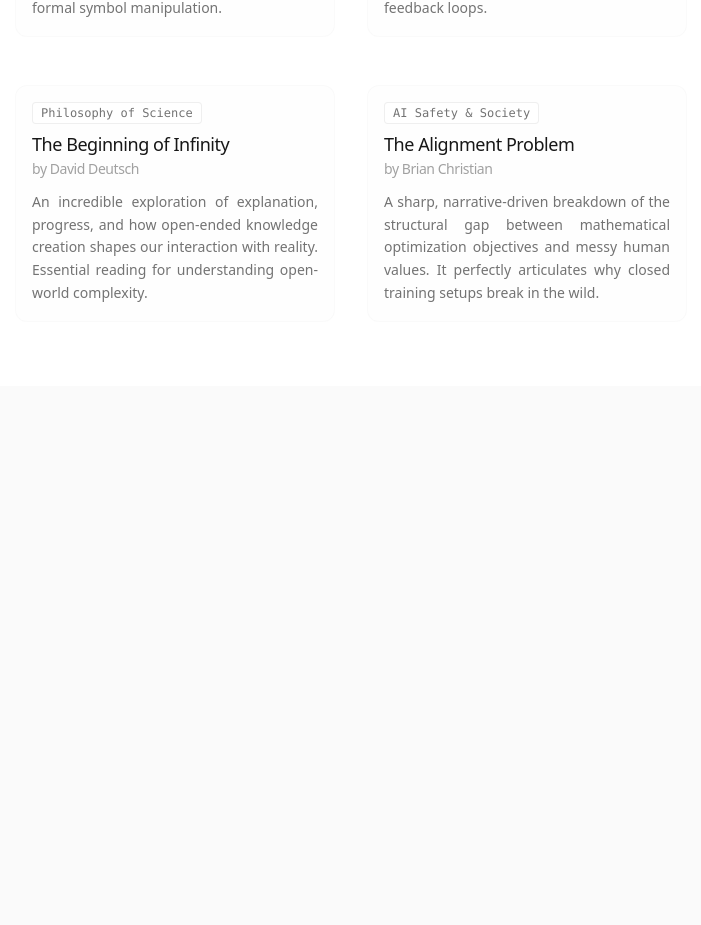
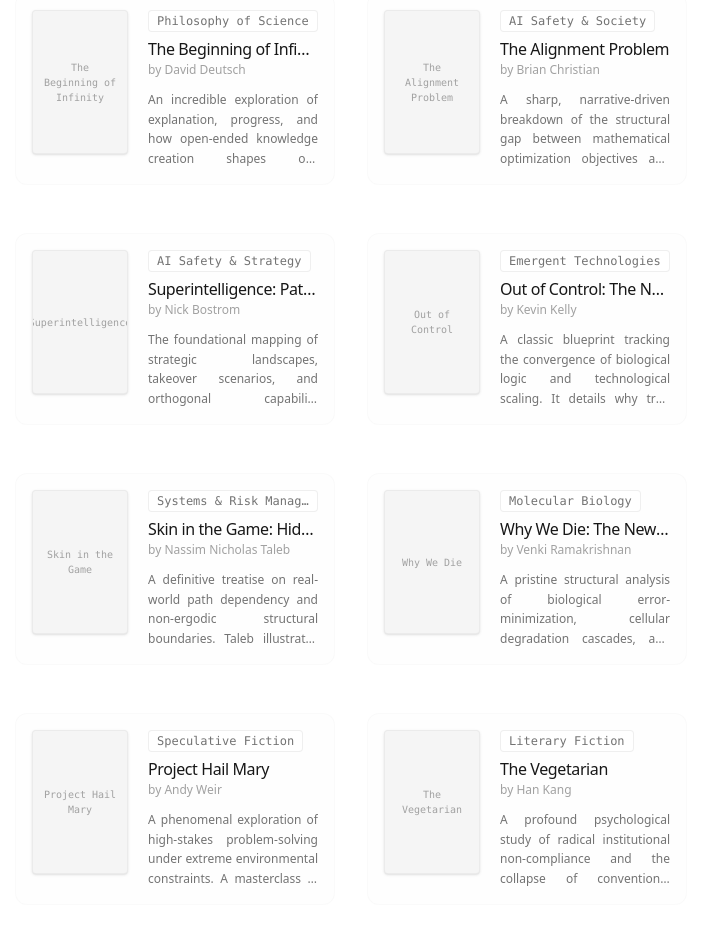
Before and after one commit to navienpotheri/personal-website, a Next.js app: page /books in a window 1280 px wide. Shown: the part 693-1618 px from the top of the page, without its empty margins (289-990 px from the left). Before the commit the page ends 1127 px from the top, so only its background shows below. Built offline with nearby package versions, Linux system fonts and the light colour scheme.

Commit message:
feat: merge all 10 foundational and structural texts into a clean 5x2 dashboard

```diff
--- a/app/books/page.tsx
+++ b/app/books/page.tsx
@@ -6,38 +6,87 @@
   author: string;
   category: string;
   review: string;
+  imagePlaceholderColor: string;
 }
 
 const books: Book[] = [
+  // The New Core Focus Four
   {
     title: "Gödel, Escher, Bach: An Eternal Golden Braid",
     author: "Douglas R. Hofstadter",
     category: "Cognitive Science & Computability",
-    review: "A masterpiece formalizing self-referential configurations and strange loops. It serves as the ultimate structural manual for understanding how high-level semantic intelligence emerges out of low-level formal symbol manipulation."
+    review: "A masterpiece formalizing self-referential configurations and strange loops. It serves as the ultimate structural manual for understanding how high-level semantic intelligence emerges out of low-level formal symbol manipulation.",
+    imagePlaceholderColor: "bg-neutral-100"
   },
   {
     title: "Behave: The Biology of Humans at Our Best and Worst",
     author: "Robert Sapolsky",
     category: "Neurobiology & Systems Dynamics",
-    review: "A monumental multi-scale analysis of continuous neural architectures. Sapolsky traces behavior from milliseconds before action up to evolutionary timelines, perfectly illuminating non-linear biological feedback loops."
+    review: "A monumental multi-scale analysis of continuous neural architectures. Sapolsky traces behavior from milliseconds before action up to evolutionary timelines, perfectly illuminating non-linear biological feedback loops.",
+    imagePlaceholderColor: "bg-neutral-100"
   },
   {
     title: "The Beginning of Infinity",
     author: "David Deutsch",
     category: "Philosophy of Science",
-    review: "An incredible exploration of explanation, progress, and how open-ended knowledge creation shapes our interaction with reality. Essential reading for understanding open-world complexity."
+    review: "An incredible exploration of explanation, progress, and how open-ended knowledge creation shapes our interaction with reality. Essential reading for understanding open-world complexity.",
+    imagePlaceholderColor: "bg-neutral-100"
   },
   {
     title: "The Alignment Problem",
     author: "Brian Christian",
     category: "AI Safety & Society",
-    review: "A sharp, narrative-driven breakdown of the structural gap between mathematical optimization objectives and messy human values. It perfectly articulates why closed training setups break in the wild."
+    review: "A sharp, narrative-driven breakdown of the structural gap between mathematical optimization objectives and messy human values. It perfectly articulates why closed training setups break in the wild.",
+    imagePlaceholderColor: "bg-neutral-100"
+  },
+  // The Original Six Infrastructure
+  {
+    title: "Superintelligence: Paths, Dangers, Strategies",
+    author: "Nick Bostrom",
+    category: "AI Safety & Strategy",
+    review: "The foundational mapping of strategic landscapes, takeover scenarios, and orthogonal capability trajectories. Essential for understanding the scale of the optimization challenge.",
+    imagePlaceholderColor: "bg-neutral-100"
+  },
+  {
+    title: "Out of Control: The New Biology of Machines",
+    author: "Kevin Kelly",
+    category: "Emergent Technologies",
+    review: "A classic blueprint tracking the convergence of biological logic and technological scaling. It details why true open-world agency must be grown organically rather than assembled purely from top-down scripts.",
+    imagePlaceholderColor: "bg-neutral-100"
+  },
+  {
+    title: "Skin in the Game: Hidden Asymmetries in Daily Life",
+    author: "Nassim Nicholas Taleb",
+    category: "Systems & Risk Management",
+    review: "A definitive treatise on real-world path dependency and non-ergodic structural boundaries. Taleb illustrates why optimization decoupled from direct systemic risk leads to catastrophic architectural degradation.",
+    imagePlaceholderColor: "bg-neutral-100"
+  },
+  {
+    title: "Why We Die: The New Science of Aging and the Quest for Immortality",
+    author: "Venki Ramakrishnan",
+    category: "Molecular Biology",
+    review: "A pristine structural analysis of biological error-minimization, cellular degradation cascades, and the thermodynamics of finite life. Excellent insight into biological state limits.",
+    imagePlaceholderColor: "bg-neutral-100"
+  },
+  {
+    title: "Project Hail Mary",
+    author: "Andy Weir",
+    category: "Speculative Fiction",
+    review: "A phenomenal exploration of high-stakes problem-solving under extreme environmental constraints. A masterclass in applying continuous physical deduction to navigate unmodeled survival horizons.",
+    imagePlaceholderColor: "bg-neutral-100"
+  },
+  {
+    title: "The Vegetarian",
+    author: "Han Kang",
+    category: "Literary Fiction",
+    review: "A profound psychological study of radical institutional non-compliance and the collapse of conventional social interfaces. A brilliant subversion of expected environmental norms.",
+    imagePlaceholderColor: "bg-neutral-100"
   }
 ];
 
 export default function BooksPage() {
   return (
-    <main className="max-w-4xl mx-auto px-6 py-16 font-sans antialiased text-neutral-900 bg-white selection:bg-neutral-100">
+    <main className="max-w-5xl mx-auto px-6 py-16 font-sans antialiased text-neutral-900 bg-white selection:bg-neutral-100">
       {/* Header */}
       <header className="mb-14">
         <Link href="/" className="text-sm font-medium text-neutral-400 hover:text-neutral-900 transition-colors duration-200">
@@ -45,30 +94,39 @@
         </Link>
         <h1 className="text-3xl font-semibold tracking-tight text-neutral-900 mt-4">Reading List</h1>
         <p className="text-neutral-500 mt-2 text-sm">
-          A collection of texts tracking the intersection of computational structures, biological systems, and self-referential networks.
+          A dynamic compilation of 10 texts tracking computational paradigms, continuous biological systems, and risk asymmetries.
         </p>
       </header>
 
       {/* Divider */}
       <hr className="border-neutral-100 my-8" />
 
-      {/* 2x2 Grid Layout */}
-      <div className="grid grid-cols-1 md:grid-cols-2 gap-x-8 gap-y-12">
+      {/* 5x2 Matrix Grid Layout with Covers */}
+      <div className="grid grid-cols-1 lg:grid-cols-2 gap-x-8 gap-y-12">
         {books.map((book, index) => (
-          <div key={index} className="flex flex-col items-start bg-neutral-50/30 rounded-xl p-4 border border-neutral-100/50 hover:bg-neutral-50 transition-colors duration-200">
-            <div className="flex items-center gap-3 text-xs mb-2 font-mono">
-              <span className="px-2 py-0.5 rounded bg-white text-neutral-500 border border-neutral-200/60">
-                {book.category}
-              </span>
+          <div key={index} className="flex gap-5 items-start bg-neutral-50/30 rounded-xl p-4 border border-neutral-100/50 hover:bg-neutral-50 transition-colors duration-200">
+            {/* Book Cover Frame */}
+            <div className={`w-24 h-36 flex-shrink-0 ${book.imagePlaceholderColor} rounded border border-neutral-200/60 shadow-sm flex items-center justify-center text-[10px] text-neutral-400 font-mono text-center p-2 relative overflow-hidden`}>
+              <span>{book.title.split(':')[0]}</span>
             </div>
 
-            <h2 className="text-lg font-medium tracking-tight text-neutral-900 leading-snug">
-              {book.title} <span className="text-neutral-400 font-normal text-sm block mt-0.5">by {book.author}</span>
-            </h2>
+            {/* Book Metadata & Context */}
+            <div className="flex-1 min-w-0">
+              <div className="flex items-center gap-3 text-xs mb-1.5 font-mono">
+                <span className="px-2 py-0.5 rounded bg-white text-neutral-500 border border-neutral-200/60 truncate">
+                  {book.category}
+                </span>
+              </div>
 
-            <p className="text-sm text-neutral-500 mt-3 leading-relaxed text-justify">
-              {book.review}
-            </p>
+              <h2 className="text-base font-medium tracking-tight text-neutral-900 leading-snug truncate">
+                {book.title}
+              </h2>
+              <p className="text-neutral-400 text-xs mt-0.5">by {book.author}</p>
+
+              <p className="text-xs text-neutral-500 mt-3 leading-relaxed text-justify line-clamp-4">
+                {book.review}
+              </p>
+            </div>
           </div>
         ))}
       </div>
```
